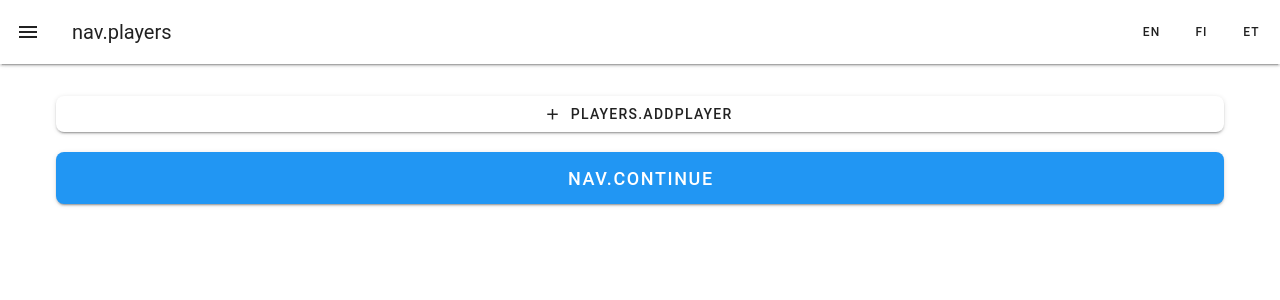
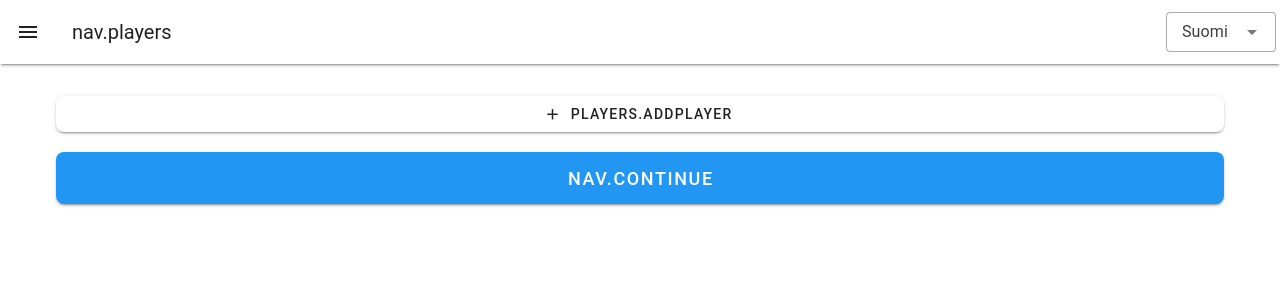
Before and after one commit to santerinogelainen/bonus, a Nuxt app: page /players in a window 1280 px wide. Shown: the top 300 px of the page. Built offline with nearby package versions, Linux system fonts and the light colour scheme.

Commit message:
Add language switcher

```diff
--- a/components/LanguageSwitcher.vue
+++ b/components/LanguageSwitcher.vue
@@ -1,22 +1,27 @@
 <template>
-  <v-btn-group>
-    <v-btn
-      v-for="locale in availableLocales"
-      :key="locale"
-      :variant="currentLocale === locale ? 'elevated' : 'text'"
-      @click="switchLanguage(locale)"
-      size="small"
-    >
-      {{ locale.toUpperCase() }}
-    </v-btn>
-  </v-btn-group>
+  <v-select
+    v-model="currentLocale"
+    :items="locales"
+    item-title="name"
+    item-value="code"
+    variant="outlined"
+    density="compact"
+    hide-details
+    @update:model-value="switchLanguage"
+  />
 </template>
 
 <script setup lang="ts">
-const availableLocales = ['en', 'fi', 'et']
+type LocaleCode = 'en' | 'fi' | 'et'
+
+const locales = [
+  { code: 'en' as LocaleCode, name: 'English' },
+  { code: 'fi' as LocaleCode, name: 'Suomi' },
+  { code: 'et' as LocaleCode, name: 'Eesti' }
+]
 const { setLocale, locale: currentLocale } = useI18n()
 
-const switchLanguage = (code: any) => {
+const switchLanguage = (code: LocaleCode) => {
   setLocale(code)
   navigateTo(useRoute().path, { replace: true })
 }
```
